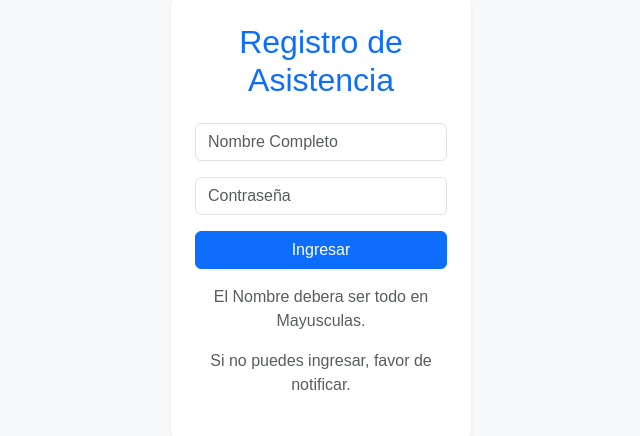
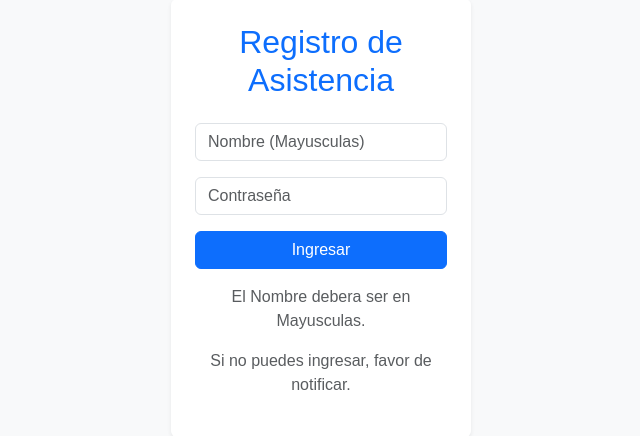
Before and after one commit to DiegoReyes007/mi_sistema, a Flask app: page / in a window 1280 px wide. Shown: the part 182-618 px from the top of the page, without its empty margins (319-959 px from the left). Run offline with Flask 3, Linux system fonts and the light colour scheme.

```diff
--- a/templates/index.html
+++ b/templates/index.html
@@ -25,14 +25,14 @@
 
         <form id="loginForm" action="/login" method="POST">
             <div class="mb-3">
-                <input type="text" id="userID" name="name" class="form-control" placeholder="Nombre Completo" required>
+                <input type="text" id="userID" name="name" class="form-control" placeholder="Nombre (Mayusculas)" required>
             </div>
             <div class="mb-3">
                 <input type="password" id="password" name="password" class="form-control" placeholder="Contraseña" required>
             </div>
             <button type="submit" class="btn btn-primary w-100">Ingresar</button>
         </form>
-        <p class="mt-3 text-muted">El Nombre debera ser todo en Mayusculas.</p>
+        <p class="mt-3 text-muted">El Nombre debera ser en Mayusculas.</p>
         <p class="mt-3 text-muted">Si no puedes ingresar, favor de notificar.</p>
     </div>
 </body>
```
